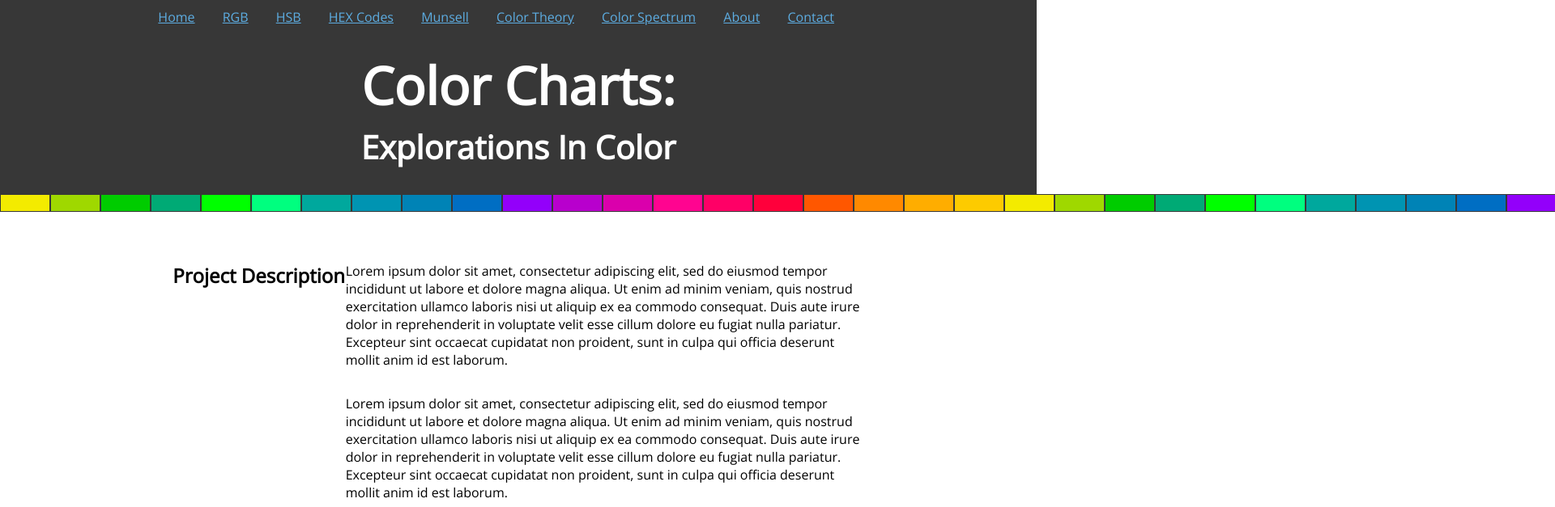
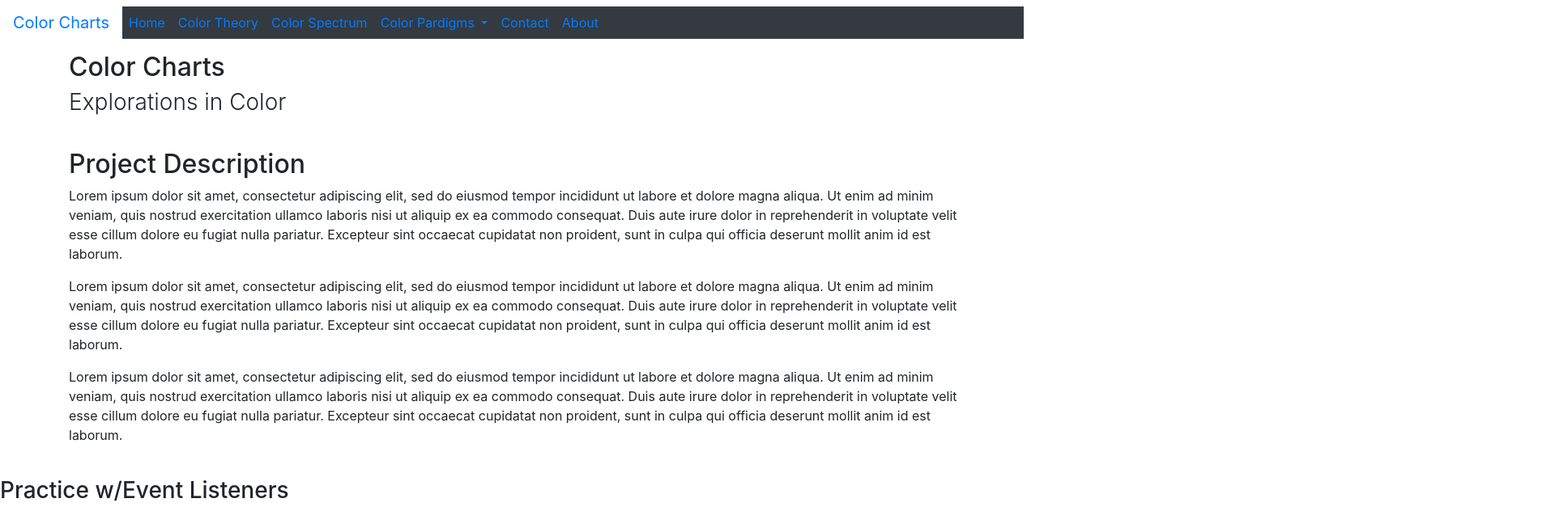
Before and after one commit to dlanorhirsch/colors_project, a website: page public/index.html in a window 1280 px wide. Shown: the top 627 px of the page at 81% size, 1920 px wide, since content can reach past the window. Drawn offline with nearby package versions, Linux system fonts and the light colour scheme.

Commit message:
Repo update

```diff
--- a/package.json
+++ b/package.json
@@ -26,6 +26,7 @@
   "homepage": "https://github.com/dlanorhirsch/colors_project#readme",
   "dependencies": {
     "body-parser": "^1.19.0",
+    "bootstrap": "^4.4.1",
     "ejs": "^3.0.1",
     "express": "^4.17.1",
     "html": "^1.0.0",
--- a/public/index.html
+++ b/public/index.html
@@ -5,30 +5,59 @@
   <meta name="viewport" content="width=device-width, initial-scale=1.0">
   <meta http-equiv="X-UA-Compatible" content="ie=edge">
   <title>DOM Practice</title>
-  <link rel="stylesheet" type=text/css href="stylesheet1.css">
-  <link rel="stylesheet" type=text/css href="stylesheet2.css">
-  <link href="https://fonts.googleapis.com/css?family=Open+Sans|Ubuntu&display=swap" rel="stylesheet">
+  <link rel="stylesheet_bs" href="stylesheet_bs.css">
+  <link rel="stylesheet" href="https://stackpath.bootstrapcdn.com/bootstrap/4.4.1/css/bootstrap.min.css" integrity="sha384-Vkoo8x4CGsO3+Hhxv8T/Q5PaXtkKtu6ug5TOeNV6gBiFeWPGFN9MuhOf23Q9Ifjh" crossorigin="anonymous">
+
 </head>
 <body>
-<div class="nav-bar_header">
-  <ul >
-    <li class="nav_bar"><a href="#home">Home</a></li>
-    <li class="nav_bar"><a href="#home">RGB</a></li>
-    <li class="nav_bar"><a href="#home">HSB</a></li>
-    <li class="nav_bar"><a href="#home">HEX Codes</a></li>
-    <li class="nav_bar"><a href="#home">Munsell</a></li>
-    <li class="nav_bar"><a href="#home">Color Theory</a></li>
-    <li class="nav-bar"><a href="#home">Color Spectrum</a></li>
-    <li class="nav_bar"><a href="#home">About</a></li>
-    <li class="nav_bar"><a href="#home">Contact</a></li>
-  </ul>
-    <h1 id="main_title">Color Charts:</h1>
-    <h1 id="sub_title">Explorations In Color</h1>
-  </div>
-    <!-- <div class="logo"><img src="/images/colors_logo-v1.png" width=20% alt="drafted logo"></div> -->
-<!-- need JS function to create this element without
-so much code! -->
-      <div id="cont1">
+  <nav class="navbar navbar-expand-sm navbar-custom">
+    <button class="navbar-toggler" type="button" data-toggle="collapse" data-target="#navbarCustom">
+        <span class="navbar-toggler-icon"></span>
+    </button>
+    <a href="/" class="navbar-brand">Color Charts</a>
+    <div class="navbar-collapse collapse bg-dark" id="navbarCustom">
+        <ul class="navbar-nav">
+            <li class="nav-item active">
+                <a class="nav-link" href="#">Home</a>
+            </li>
+            <li class="nav-item">
+                <a class="nav-link" href="#">Color Theory</a>
+            </li>
+            <li class="nav-item">
+                <a class="nav-link" href="#">Color Spectrum</a>
+            </li>
+            <li class="nav-item dropdown">
+                <a class="nav-link dropdown-toggle" href="#" id="navbarDropdown" data-toggle="dropdown" aria-haspopup="true" aria-expanded="false">
+                  Color Pardigms
+                </a>
+                <div class="dropdown-menu" aria-labelledby="navbarDropdown">
+                    <a class="dropdown-item" href="#">RGB</a>
+                    <a class="dropdown-item" href="#">HSB</a>
+                    <a class="dropdown-item" href="#">Hex</a>
+                    <a class="dropdown-item" href="#">Munsell</a>
+                </div>
+                <li class="nav-item">
+                <a class="nav-link" href="#">Contact</a>
+                <li class="nav-item">
+                <a class="nav-link" href="#">About</a>
+            </li>
+            </li>
+            </li>
+        </ul>
+
+    </div>
+</nav><div class="container py-2">
+    <div class="row">
+        <div class="col">
+            <h2 >Color Charts</h2>
+            <h3 class="font-weight-light">
+                Explorations in Color
+            </h3>
+        </div>
+    </div>
+</div>
+
+      <!-- <div class="container">
         <div id="c1" class="dots-all"></div>
         <div id="c2" class="dots-all"></div>
         <div id="c3" class="dots-all"></div>
@@ -69,10 +98,10 @@ so much code! -->
         <div id="c38" class="dots-all"></div>
         <div id="c39" class="dots-all"></div>
         <div id="c40" class="dots-all"></div>
-      </div>
+      </div> -->
 <br>
 <!-- ---------------------------------------- -->
-<div id="pre-container">
+<div class="container">
   <h2 id="prod_desc1">Project Description</h2>
     <p id="prod-desc_detail1">Lorem ipsum dolor sit amet, consectetur adipiscing elit, sed do eiusmod tempor incididunt ut labore et dolore magna aliqua. Ut enim ad minim veniam, quis nostrud exercitation ullamco laboris nisi ut aliquip ex ea commodo consequat. Duis aute irure dolor in reprehenderit in voluptate velit esse cillum dolore eu fugiat nulla pariatur. Excepteur sint occaecat cupidatat non proident, sunt in culpa qui officia deserunt mollit anim id est laborum.
     </p>
@@ -192,7 +221,7 @@ Munsell determined the spacing of colors along these dimensions by taking measur
 — Albert H. Munsell, “A Pigment Color System and Notation”
 </p>
 </p>
-  <div id="muns_image"><img src="munsell.png" alt="muns_model" width=70%>
+  <div id="muns_image"><img src="munsell.png" alt="muns_model" width=60%>
   </div>
   <div id="muns-image2"><img src="Munsell_1943.png" alt="mun_model2">
   </div>
--- a/public/stylesheet1.css
+++ b/public/stylesheet1.css
@@ -397,7 +397,7 @@ a:hover {
   grid-template-columns: 1fr 1fr 1fr 1fr 1fr 1fr;
   grid-template-rows: 1fr 1fr 1fr 1fr 1fr;
   height: 4em;
-  margin-top: 640px;
+  margin-top: 540px;
   margin-bottom: 50px;
   padding: 0;
 }
@@ -486,7 +486,7 @@ a:hover {
   grid-template-columns: 1fr 1fr 1fr 1fr 1fr 1fr;
   grid-template-rows: 1fr 1fr 1fr 1fr 1fr;
   height: 4em;
-  margin-top: 600px;
+  margin-top: 500px;
   margin-bottom: 50px;
   padding: 0;
 }
@@ -558,7 +558,7 @@ a:hover {
   grid-template-columns: 1fr 1fr 1fr 1fr 1fr 1fr;
   grid-template-rows: 1fr 1fr 1fr 1fr 1fr;
   height: 4em;
-  margin-top: 540px;
+  margin-top: 640px;
   margin-bottom: 50px;
   padding: 0;
 }
@@ -570,7 +570,7 @@ a:hover {
 }
 #s6-p2 {
   grid-area: 1/3/2/6;
-  margin-top: 370px;
+  margin-top: 490px;
   margin-left: 75px;
   margin-right: 75px;
 }
--- /dev/null
+++ b/public/stylesheet_bs.css
@@ -0,0 +1,15 @@
+.navbar-custom .navbar-brand,
+.navbar-custom .navbar-text {
+    color: rgba(255,255,255,.8);
+}
+
+/* change the link color */
+.navbar-custom .navbar-nav .nav-link {
+    color: #5dade3;
+}
+
+/* change the color of active or hovered links */
+.navbar-custom .nav-item.active .nav-link,
+.navbar-custom .nav-item:hover .nav-link {
+    color: #ffffff;
+}
```
Also changed, not shown: 1 other file.
